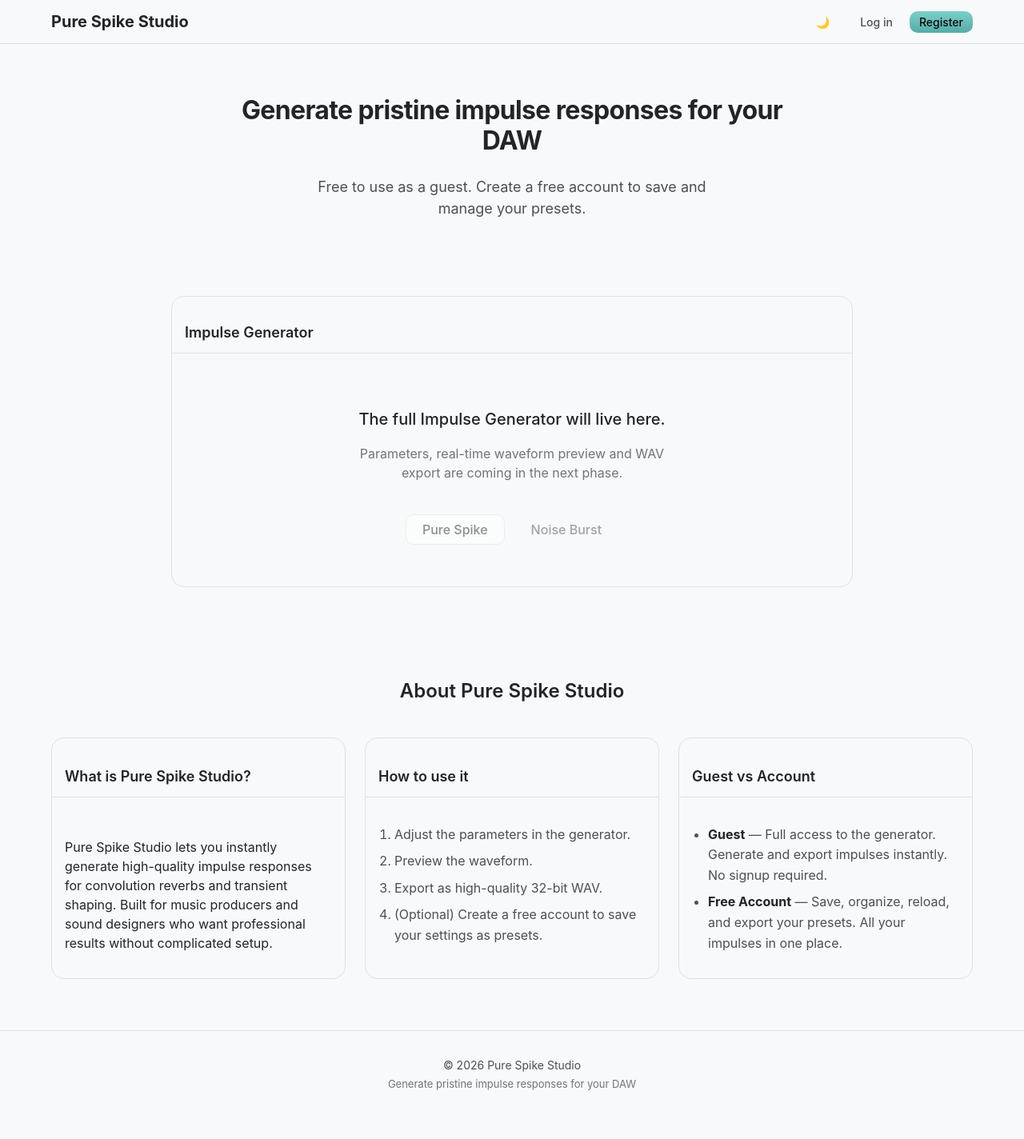
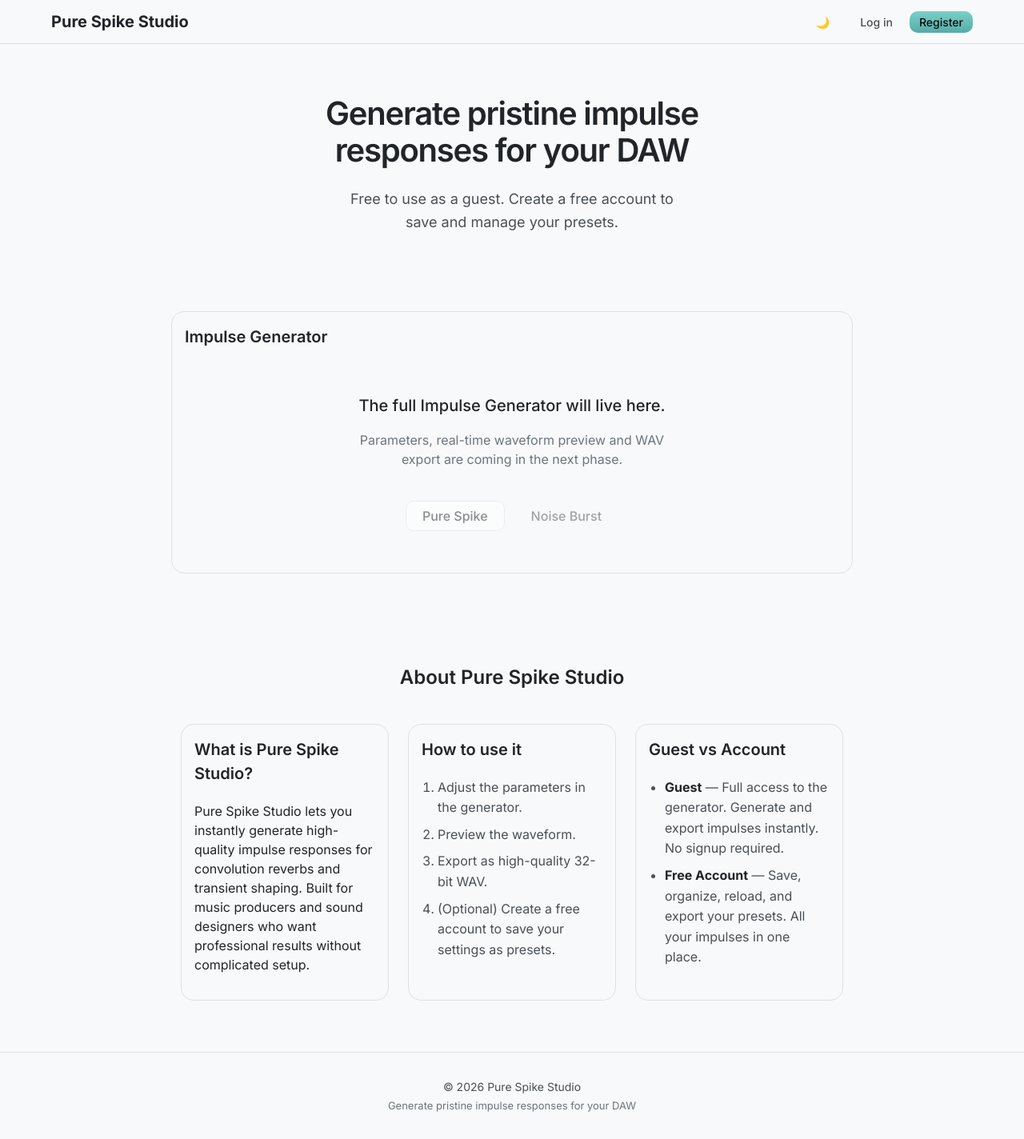
Before and after one commit to TomacBarin/pure-spike, a React (Vite) app: page / in a window 1280 px wide. Shown: the whole page at 80% size. Before the commit the page ends 1397 px from the top, so only its background shows below. Built offline with nearby package versions, Linux system fonts and the light colour scheme.

Commit message:
feature(fronted): update Font size on Hero

```diff
--- a/index.html
+++ b/index.html
@@ -4,6 +4,13 @@
     <meta charset="UTF-8" />
     <link rel="icon" type="image/svg+xml" href="/favicon.svg" />
     <meta name="viewport" content="width=device-width, initial-scale=1.0" />
+    <link rel="preconnect" href="https://fonts.googleapis.com" />
+    <link rel="preconnect" href="https://fonts.gstatic.com" crossorigin />
+    <link
+      href="https://fonts.googleapis.com/css2?family=Inter:wght@400;500;600;700&display=swap"
+      rel="stylesheet"
+    />
+
     <title>pure-spike</title>
   </head>
   <body>
--- a/src/components/layout/ExplanatorySections/ExplanatorySections.module.css
+++ b/src/components/layout/ExplanatorySections/ExplanatorySections.module.css
@@ -21,19 +21,22 @@
   display: grid;
   grid-template-columns: 1fr;
   gap: var(--spacing-6);
+  max-width: 900px;
+  margin: 0 auto;
+  justify-content: center;
 }
 
 /* Tablet */
-@media (min-width: 700px) {
+@media (min-width: 640px) {
   .grid {
-    grid-template-columns: 1fr 1fr;
+    grid-template-columns: repeat(2, minmax(0, 280px));
   }
 }
 
-/* Desktop – tre kolumner */
-@media (min-width: 1000px) {
+/* Desktop – */
+@media (min-width: 900px) {
   .grid {
-    grid-template-columns: 1fr 1fr 1fr;
+    grid-template-columns: repeat(3, minmax(0, 260px));
   }
 }
 
--- a/src/components/layout/Hero/Hero.module.css
+++ b/src/components/layout/Hero/Hero.module.css
@@ -4,37 +4,36 @@
 }
 
 .container {
-  max-width: 800px;
+  max-width: 640px;
   margin: 0 auto;
   padding: 0 var(--spacing-6);
 }
 
 .headline {
-  font-size: var(--font-size-4xl);
-  font-weight: 700;
+  font-size: clamp(
+    var(--font-size-3xl),
+    5.5vw,
+    var(--font-size-6xl)
+  );
+  font-weight: 600;
   color: var(--color-text-primary);
   margin: 0 0 var(--spacing-6);
-  letter-spacing: -0.02em;
-  line-height: 1.2;
+  letter-spacing: -0.03em;
+  line-height: 1.15;
 }
 
 .subheadline {
+  font-size: var(--font-size-md);
+  /* eller */
   font-size: var(--font-size-lg);
+
   color: var(--color-text-secondary);
   margin: 0;
-  line-height: 1.5;
-  max-width: 540px;
+  line-height: 1.6;
+  max-width: 420px;
   margin-left: auto;
   margin-right: auto;
 }
-
-.supportingText {
-  font-size: var(--font-size-md);
-  color: var(--color-text-muted);
-  margin: 0 0 var(--spacing-8);
-  line-height: 1.6;
-}
-
 
 
 /* === Responsive === */
--- a/src/components/ui/Card/Card.module.css
+++ b/src/components/ui/Card/Card.module.css
@@ -5,26 +5,33 @@
   box-shadow: none;
   overflow: hidden;
 }
+
 .title {
-  padding: var(--spacing-4) var(--spacing-4) var(--spacing-3);
-  font-size: var(--font-size-lg);
+  margin: 0;
+  margin-top: var(--spacing-3);
+  margin-bottom: var(--spacing-1);
+  padding: var(--spacing-1) var(--spacing-4) var(--spacing-2);
+  font-size: var(--font-size-xl);
   font-weight: 600;
   color: var(--color-text-primary);
-  border-bottom: 1px solid var(--color-border);
 }
 
 .content {
-  padding: var(--spacing-4);
+  padding: 0 var(--spacing-4) var(--spacing-4);   /* ingen top-padding */
+}
+
+.content > *:first-child {
+  margin-top: 0;
 }
 
 .sm .content {
-  padding: var(--spacing-3);
+  padding: var(--spacing-2) var(--spacing-3) var(--spacing-3);
 }
 
 .md .content {
-  padding: var(--spacing-4);
+  padding: var(--spacing-2) var(--spacing-4) var(--spacing-4);
 }
 
 .lg .content {
-  padding: var(--spacing-5);
+  padding: var(--spacing-3) var(--spacing-5) var(--spacing-5);
 }
--- a/src/styles/globals.css
+++ b/src/styles/globals.css
@@ -44,6 +44,10 @@
   --font-size-2xl: 24px;
   --font-size-3xl: 28px;
   --font-size-4xl: 32px;
+  --font-size-5xl: 40px;
+  --font-size-6xl: 48px;
+  --font-size-7xl: 56px;
+  --font-size-8xl: 64px;
 }
 
 /* Light theme */
@@ -87,6 +91,8 @@
   --font-size-2xl: 24px;
   --font-size-3xl: 28px;
   --font-size-4xl: 32px;
+  --font-size-5xl: 36px;
+  --font-size-6xl: 40px;
 }
 
 /* ================ Global Reset & Base Styles ================ */
@@ -106,10 +112,11 @@ html {
 body {
   margin: 0;
   padding: 0;
-  font-family: -apple-system, BlinkMacSystemFont, "Segoe UI", Roboto, Oxygen, Ubuntu, Cantarell, sans-serif;
+  font-family: "Inter", -apple-system, BlinkMacSystemFont, "Segoe UI", Roboto, sans-serif;
   background-color: var(--color-bg-primary);
   color: var(--color-text-primary);
   line-height: 1.5;
+  -webkit-font-smoothing: antialiased;
 }
 
 /* Form elements inherit font */
```
